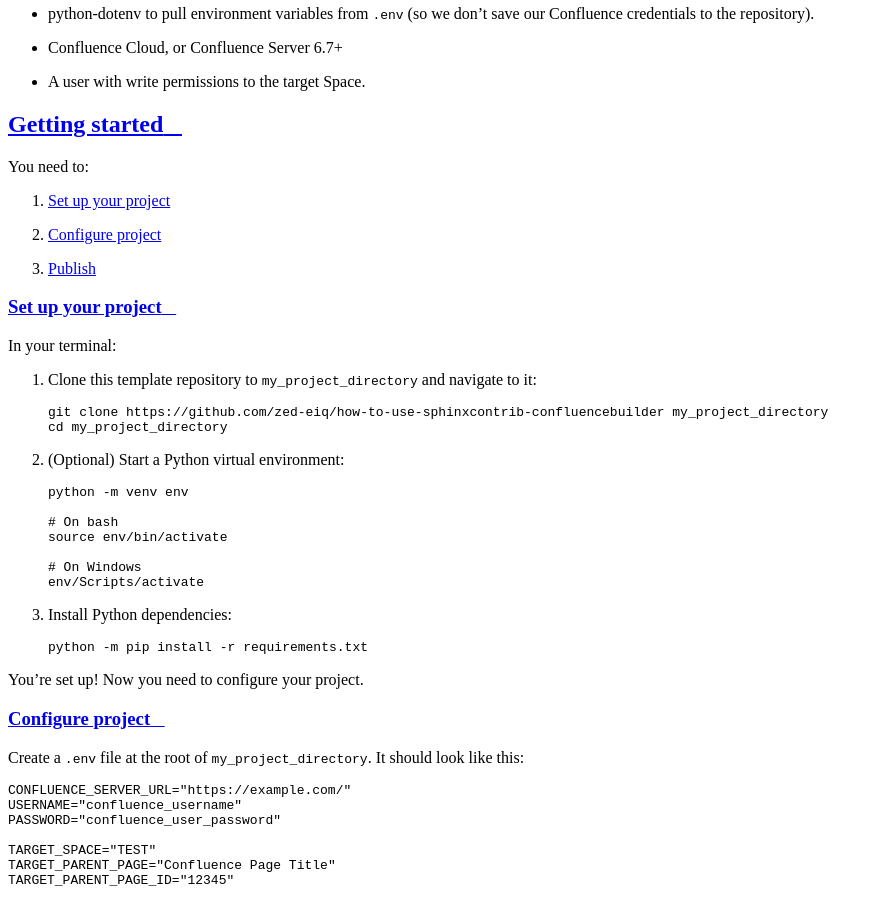
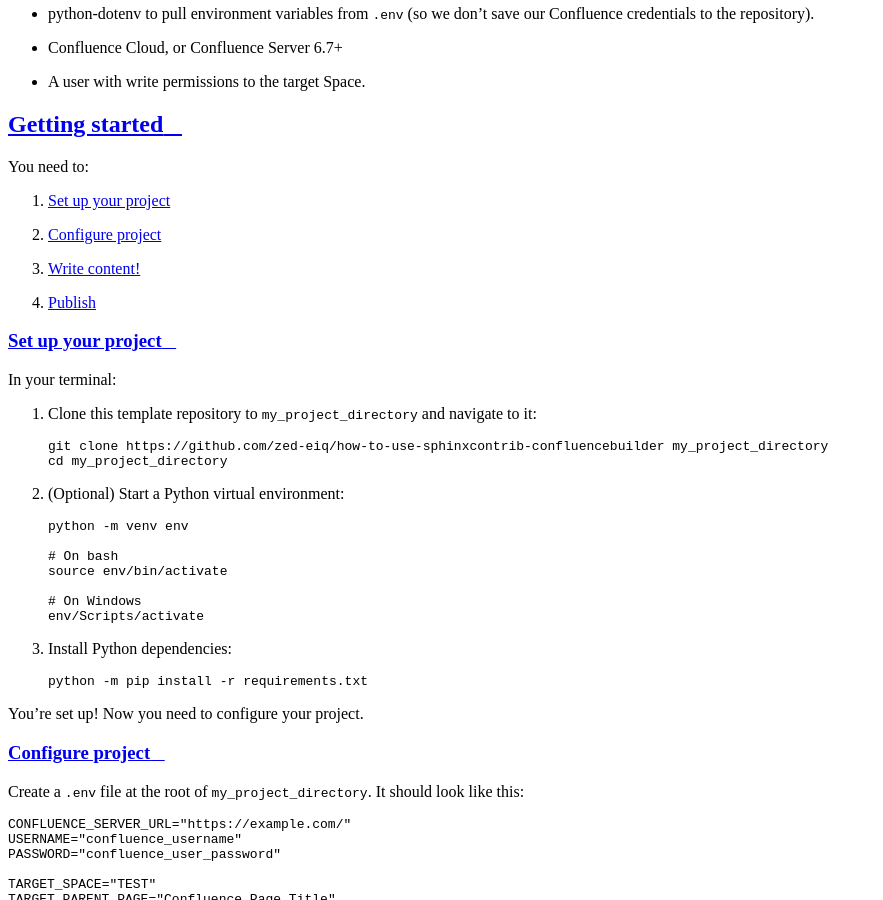
Before and after one commit to zed-eiq/how-to-use-sphinxcontrib-confluencebuilder, a Sphinx documentation site: the page built from source/index.rst, in a window 1280 px wide and 900 px high, scrolled down 1810 px. Shown: the whole window, without its empty margins (0-883 px from the left). Built offline with Sphinx 7.4.7 and the Read the Docs theme 2.0.0, drawn with Linux system fonts in a browser that asks for light colours.

Commit message:
added missing step in getting started

```diff
--- a/source/index.rst
+++ b/source/index.rst
@@ -99,7 +99,8 @@
 
 1. `Set up your project`_
 2. `Configure project`_
-3. `Publish`_
+3. `Write content!`_
+4. `Publish`_
 
 Set up your project
 ----------------------
```
